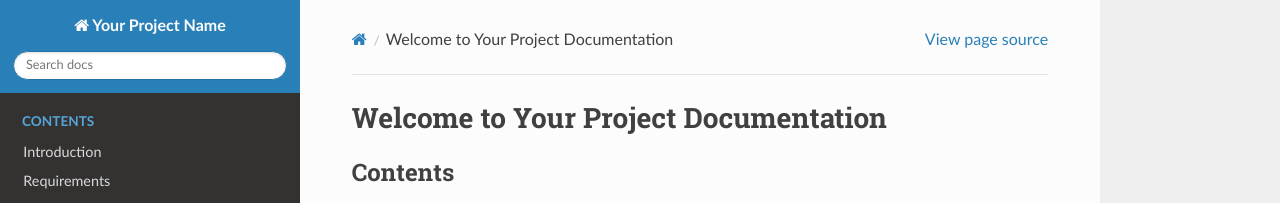
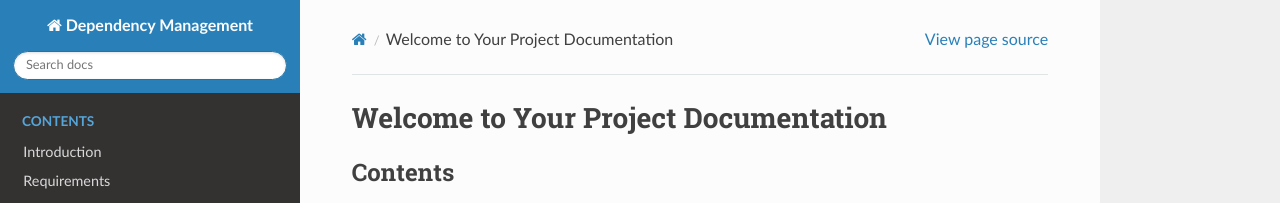
Before and after one commit to vanHeemstraSystems/dependency-management, a Sphinx documentation site: the page built from docs/source/index.rst, in a window 1280 px wide. Shown: the top 203 px of the page. Built offline with Sphinx 7.4.7 and the Read the Docs theme 3.1.0, drawn with Linux system fonts in a browser that asks for light colours.

Commit message:
Update conf.py

```diff
--- a/docs/source/conf.py
+++ b/docs/source/conf.py
@@ -1,7 +1,7 @@
 # Configuration file for the Sphinx documentation builder.
 
 # -- Project information -----------------------------------------------------
-project = 'Your Project Name'
+project = 'Dependency Management'
 copyright = '2025 - present, van Heemstra Systems'
 author = 'Willem van Heemstra'
 
```
